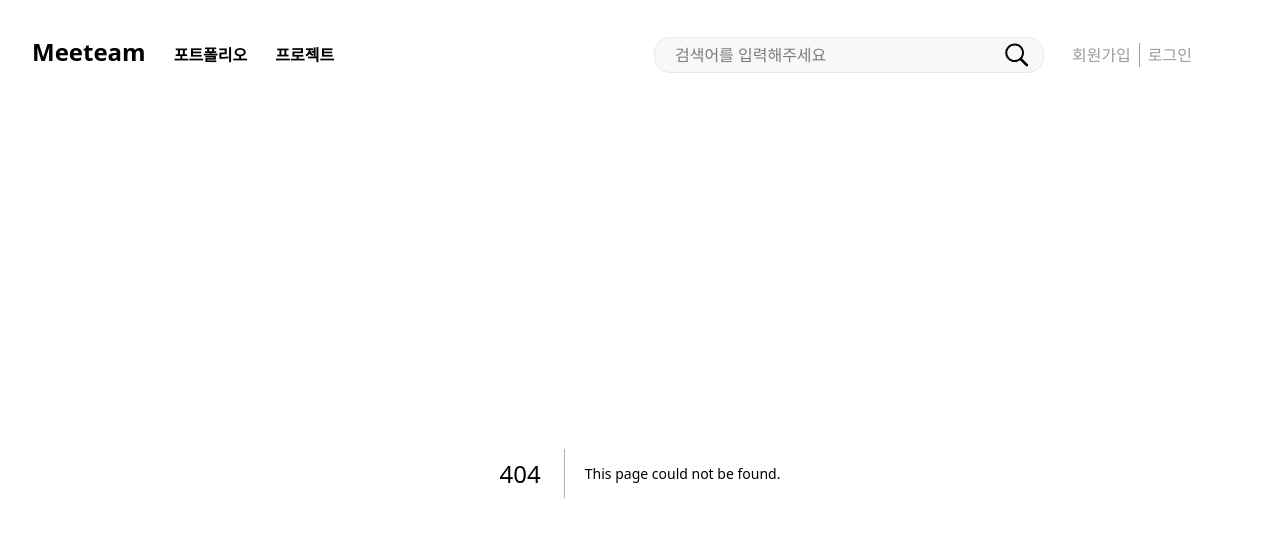
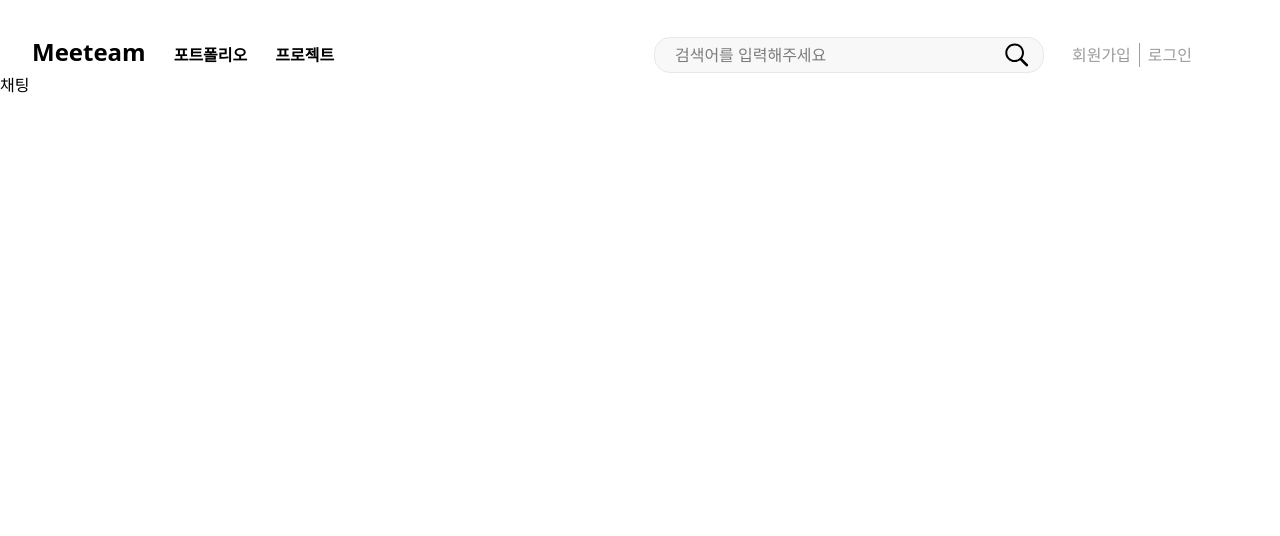
Before and after one commit to WardK-meeTeam/meeteam_front, a Next.js app: page /chat in a window 1280 px wide. Before the commit this address had no page. Shown: the top 536 px of the page. Built offline with nearby package versions, Linux system fonts and the light colour scheme.

Commit message:
[#9] chore: chat폴더 생성

```diff
--- /dev/null
+++ b/app/chat/page.tsx
@@ -0,0 +1,3 @@
+export default function Chat() {
+  return <div>채팅</div>;
+}
```
